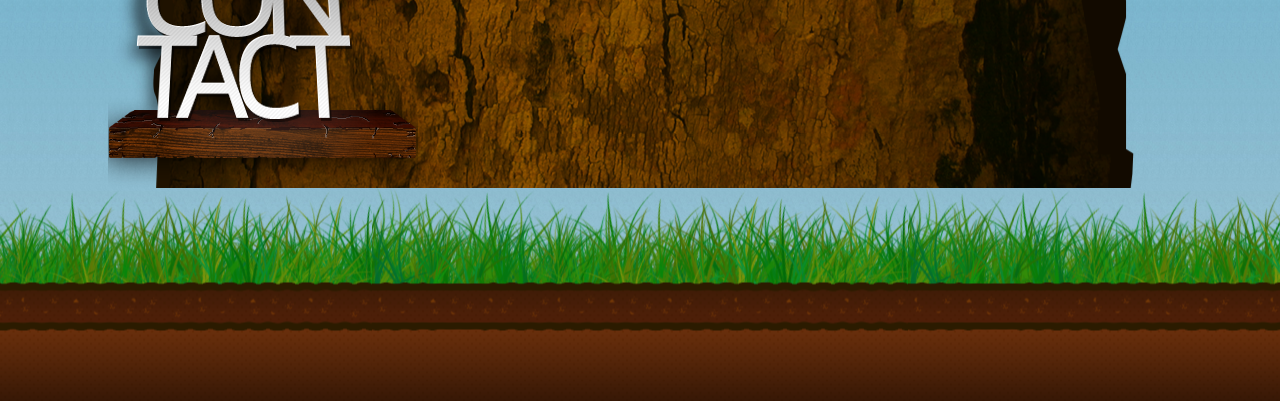
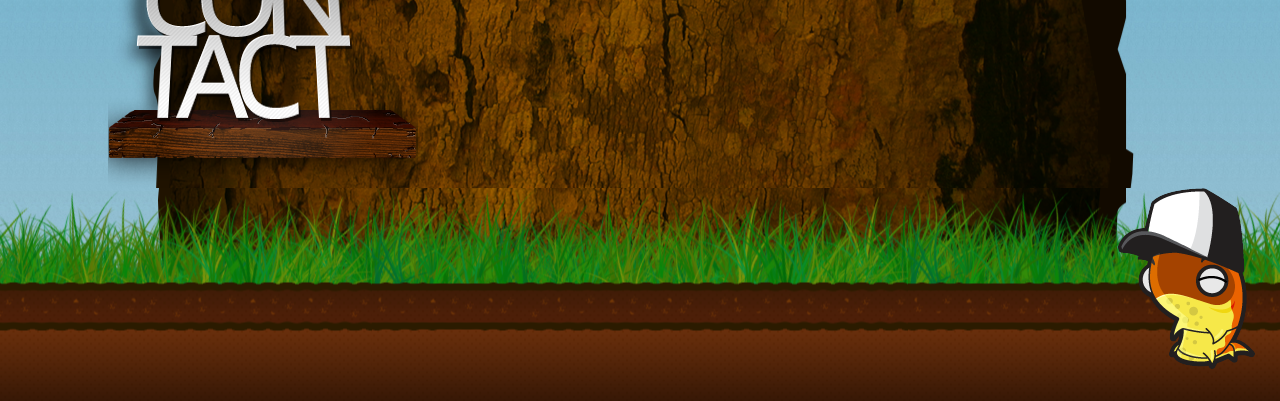
Before and after one commit to Urucas/website, a website: page index.html in a window 1280 px wide. Shown: the part 1457-1858 px from the top of the page. Drawn offline with Linux system fonts and the light colour scheme.

Commit message:
fix footer

```diff
--- a/css/style.css
+++ b/css/style.css
@@ -59,10 +59,20 @@ body{
 }
 
 .footer {
-	background-image: url('../images/footer.png');
-	/*url('../images/wrapper.png'); */
+	background-image: url('../images/footer.png'), url('../images/wrapper.png');
 	background-position: center;
 	min-height:213px;
+}
+
+.footer img {
+	float:right;
+	-moz-transform: scaleX(-1);
+  -o-transform: scaleX(-1);
+  -webkit-transform: scaleX(-1);
+  transform: scaleX(-1);
+  filter: FlipH;
+  -ms-filter: "FlipH";
+	margin-right:25px;
 }
 
 .pattern {
--- a/index.html
+++ b/index.html
@@ -135,7 +135,7 @@
 
 <!-- empieza footer -->
 <div class="footer">
-	<div><a href="mailto:hello@urucas.com">&nbsp;</a></div>
+	<img src="images/detail-oruganaranja.png" />
 </div>
 <!-- termina footer -->
 
```
